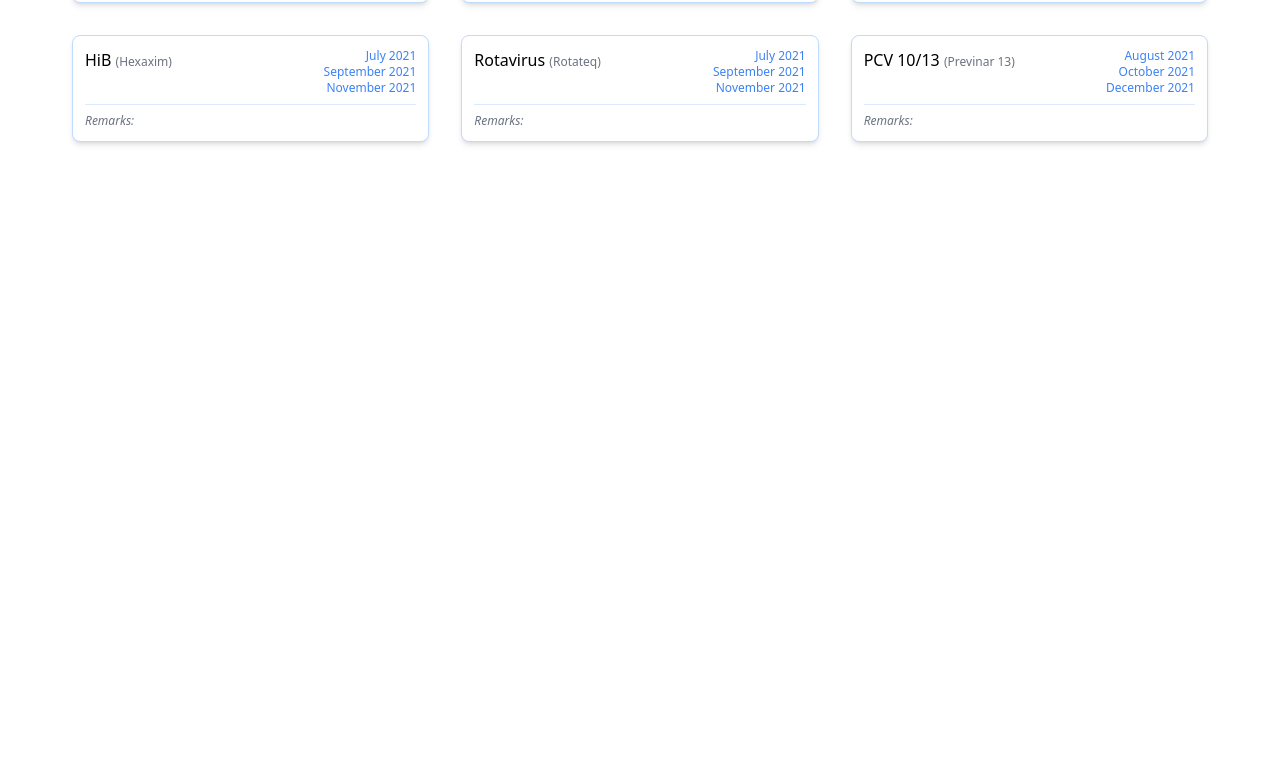
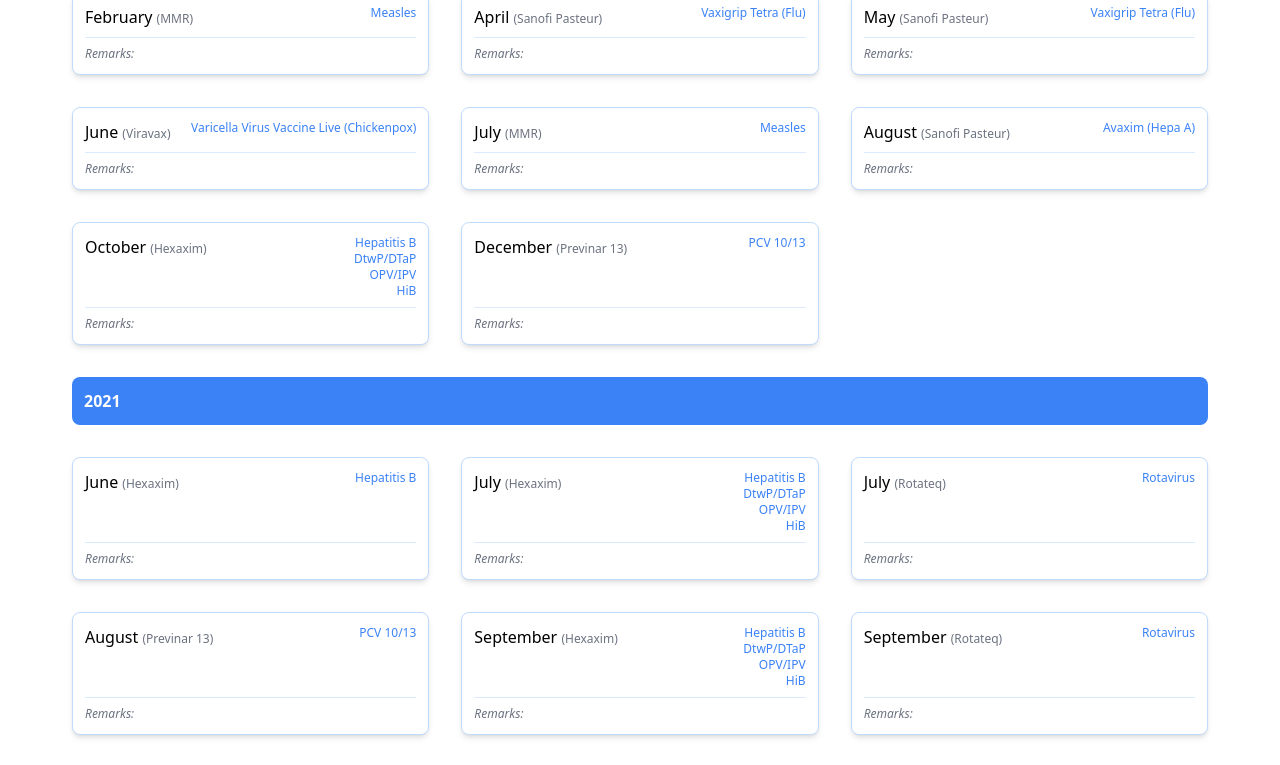
Before and after one commit to markanthonyuy/uno, a Next.js app: page / in a window 1280 px wide. Shown: the part 1100-1865 px from the top of the page. Before the commit the page ends 1282 px from the top, so only its background shows below. Built offline with nearby package versions, Linux system fonts and the light colour scheme.

Commit message:
refactor data

```diff
--- a/components/Card.js
+++ b/components/Card.js
@@ -1,6 +1,6 @@
 import { motion } from 'framer-motion'
 
-export default function Card({ name, brand, dates, reaction = 'No reaction' }) {
+export default function Card({ names, brand, date, reaction = 'No reaction' }) {
   const container = {
     hidden: {
       opacity: 0,
@@ -41,10 +41,10 @@
     >
       <div className="flex justify-between">
         <p className="">
-          {name} <span className="text-gray-500 text-xs">({brand})</span>
+          {date} <span className="text-gray-500 text-xs">({brand})</span>
         </p>
         <div className="flex flex-col text-right text-xs">
-          {dates.map((date, key) => (
+          {names.map((date, key) => (
             <motion.span className="text-blue-500" key={key} variants={item}>
               {date}
             </motion.span>
--- a/pages/index.js
+++ b/pages/index.js
@@ -8,40 +8,122 @@
 export function getServerSideProps() {
   const immunizationData = [
     {
-      name: 'Hepatitis B',
-      brand: 'Hexaxim',
-      dates: ['June 2021', 'July 2021', 'September 2021', 'November 2021'],
+      year: 2022,
+      immunizations: [
+        {
+          date: 'February',
+          brand: 'MMR',
+          names: ['Measles'],
           reaction: '',
         },
         {
-      name: 'DtwP/DTaP',
-      brand: 'Hexaxim',
-      dates: ['July 2021', 'September 2021', 'November 2021'],
+          date: 'April',
+          brand: 'Sanofi Pasteur',
+          names: ['Vaxigrip Tetra (Flu)'],
           reaction: '',
         },
         {
-      name: 'OPV/IPV',
-      brand: 'Hexaxim',
-      dates: ['July 2021', 'September 2021', 'November 2021'],
+          date: 'May',
+          brand: 'Sanofi Pasteur',
+          names: ['Vaxigrip Tetra (Flu)'],
           reaction: '',
         },
         {
-      name: 'HiB',
-      brand: 'Hexaxim',
-      dates: ['July 2021', 'September 2021', 'November 2021'],
+          date: 'June',
+          brand: 'Viravax',
+          names: ['Varicella Virus Vaccine Live (Chickenpox)'],
           reaction: '',
         },
         {
-      name: 'Rotavirus',
-      brand: 'Rotateq',
-      dates: ['July 2021', 'September 2021', 'November 2021'],
+          date: 'July',
+          brand: 'MMR',
+          names: ['Measles'],
           reaction: '',
         },
         {
-      name: 'PCV 10/13',
+          date: 'August',
+          brand: 'Sanofi Pasteur',
+          names: ['Avaxim (Hepa A)'],
+          reaction: '',
+        },
+        {
+          date: 'October',
+          brand: 'Hexaxim',
+          names: ['Hepatitis B', 'DtwP/DTaP', 'OPV/IPV', 'HiB'],
+          reaction: '',
+        },
+        {
+          date: 'December',
           brand: 'Previnar 13',
-      dates: ['August 2021', 'October 2021', 'December 2021'],
+          names: ['PCV 10/13'],
           reaction: '',
+        },
+      ],
+    },
+    {
+      year: 2021,
+      immunizations: [
+        {
+          date: 'June',
+          brand: 'Hexaxim',
+          names: ['Hepatitis B'],
+          reaction: '',
+        },
+        {
+          date: 'July',
+          brand: 'Hexaxim',
+          names: ['Hepatitis B', 'DtwP/DTaP', 'OPV/IPV', 'HiB'],
+          reaction: '',
+        },
+        {
+          date: 'July',
+          brand: 'Rotateq',
+          names: ['Rotavirus'],
+          reaction: '',
+        },
+        {
+          date: 'August',
+          brand: 'Previnar 13',
+          names: ['PCV 10/13'],
+          reaction: '',
+        },
+        {
+          date: 'September',
+          brand: 'Hexaxim',
+          names: ['Hepatitis B', 'DtwP/DTaP', 'OPV/IPV', 'HiB'],
+          reaction: '',
+        },
+        {
+          date: 'September',
+          brand: 'Rotateq',
+          names: ['Rotavirus'],
+          reaction: '',
+        },
+        {
+          date: 'October',
+          brand: 'Previnar 13',
+          names: ['PCV 10/13'],
+          reaction: '',
+        },
+        {
+          date: 'November',
+          brand: 'Hexaxim',
+          names: ['Hepatitis B', 'DtwP/DTaP', 'OPV/IPV', 'HiB'],
+          reaction: '',
+        },
+        {
+          date: 'November',
+          brand: 'Rotateq',
+          names: ['Rotavirus'],
+          reaction: '',
+        },
+        {
+          date: 'December',
+          brand: 'Previnar 13',
+          names: ['PCV 10/13'],
+          reaction: '',
+        },
+      ],
     },
   ]
 
@@ -113,18 +195,28 @@
             </p>
           </div>
 
+          <div className="">
+            {immunizationData.map(({ year, immunizations }) => (
+              <div key={`year-${year}`}>
+                <div className="m-8 flex bg-blue-500 p-3 rounded-lg border-blue-200 border-blue-500 text-white font-bold">
+                  {year}
+                </div>
+
                 <motion.div className="grid lg:grid-cols-3 md:grid-cols-2 content-center gap-8 px-8">
-            {immunizationData.map(({ name, brand, dates, reaction }, i) => (
+                  {immunizations.map(({ names, brand, date, reaction }, i) => (
                     <Card
-                key={`record-${name}-${i}`}
-                name={name}
+                      key={`record-${i}`}
+                      names={names}
                       brand={brand}
-                dates={dates}
+                      date={date}
                       reaction={reaction}
                     />
                   ))}
                 </motion.div>
               </div>
+            ))}
+          </div>
+        </div>
       </motion.main>
     </div>
   )
```
Lines whose indentation alone changed are shown as unchanged.
